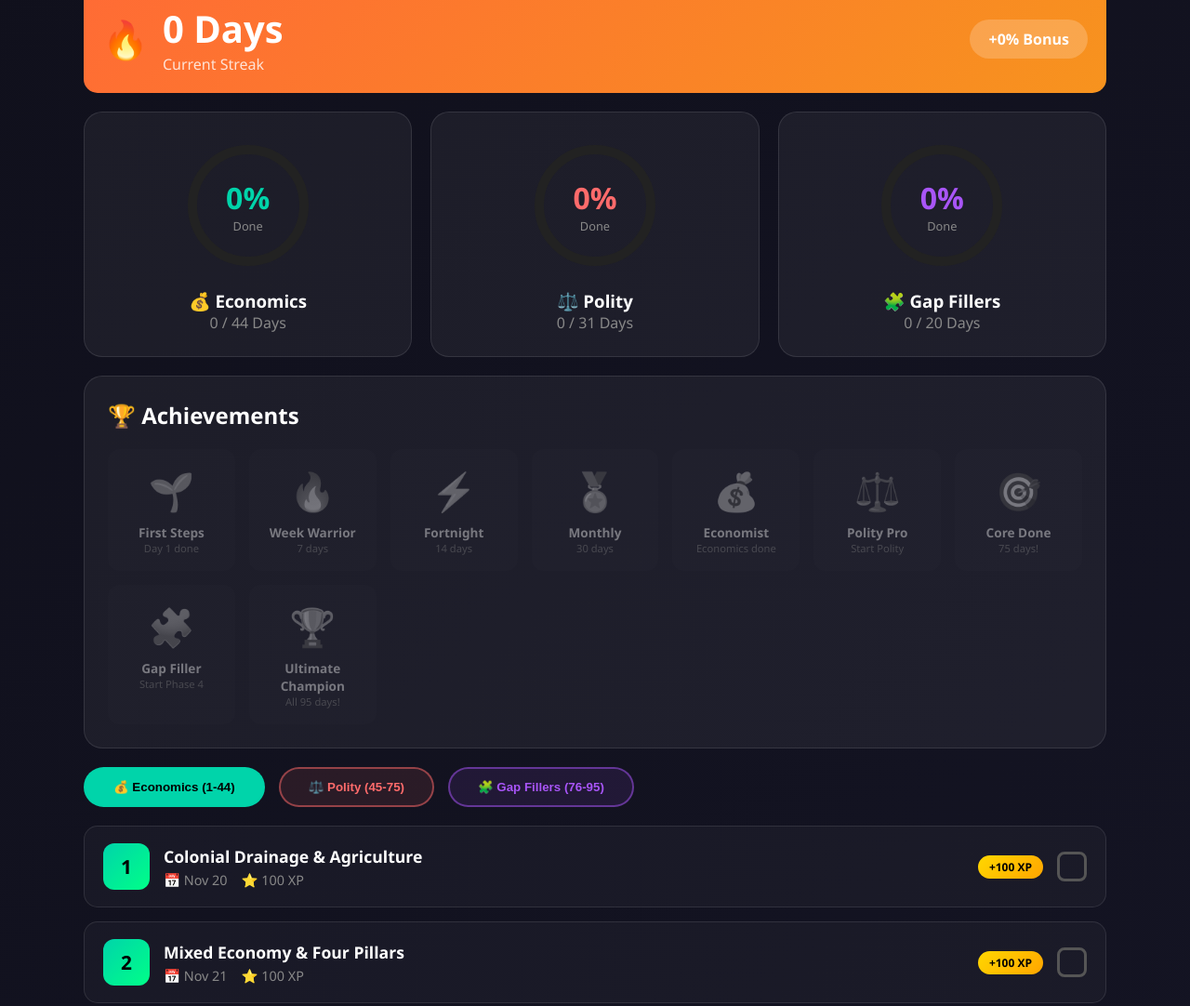
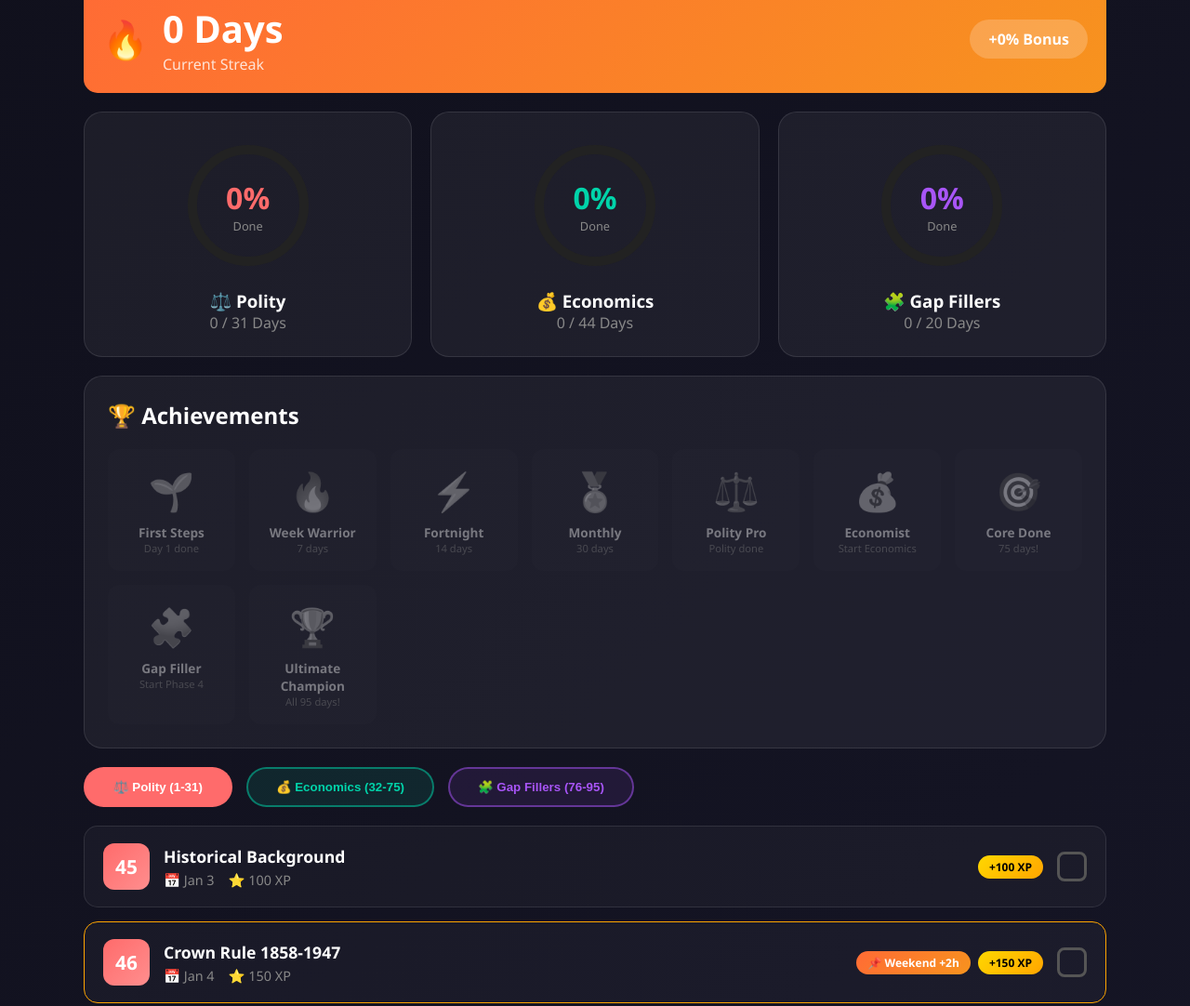
Before and after one commit to Deepthi562/tracker-todo, a plain HTML site: page index.html in a window 1280 px wide. Shown: the part 848-1930 px from the top of the page at 93% size. Drawn offline with Linux system fonts and the light colour scheme.

Commit message:
Update index.html

```diff
--- a/index.html
+++ b/index.html
@@ -177,23 +177,23 @@ body{font-family:'Segoe UI',sans-serif;background:linear-gradient(135deg,#0f0f1a
 <div class="ring-container">
 <svg class="ring" width="150" height="150">
 <circle class="ring-bg" cx="75" cy="75" r="60"/>
+<circle class="ring-fill pol" id="polRing" cx="75" cy="75" r="60" stroke-dasharray="377" stroke-dashoffset="377"/>
+</svg>
+<div class="ring-text"><div class="ring-pct pol" id="polPct">0%</div><div style="color:#888;font-size:0.8em">Done</div></div>
+</div>
+<h3>⚖️ Polity</h3>
+<p style="color:#888"><span id="polDays">0</span> / 31 Days</p>
+</div>
+<div class="progress-card">
+<div class="ring-container">
+<svg class="ring" width="150" height="150">
+<circle class="ring-bg" cx="75" cy="75" r="60"/>
 <circle class="ring-fill eco" id="ecoRing" cx="75" cy="75" r="60" stroke-dasharray="377" stroke-dashoffset="377"/>
 </svg>
 <div class="ring-text"><div class="ring-pct eco" id="ecoPct">0%</div><div style="color:#888;font-size:0.8em">Done</div></div>
 </div>
 <h3>💰 Economics</h3>
 <p style="color:#888"><span id="ecoDays">0</span> / 44 Days</p>
-</div>
-<div class="progress-card">
-<div class="ring-container">
-<svg class="ring" width="150" height="150">
-<circle class="ring-bg" cx="75" cy="75" r="60"/>
-<circle class="ring-fill pol" id="polRing" cx="75" cy="75" r="60" stroke-dasharray="377" stroke-dashoffset="377"/>
-</svg>
-<div class="ring-text"><div class="ring-pct pol" id="polPct">0%</div><div style="color:#888;font-size:0.8em">Done</div></div>
-</div>
-<h3>⚖️ Polity</h3>
-<p style="color:#888"><span id="polDays">0</span> / 31 Days</p>
 </div>
 <div class="progress-card">
 <div class="ring-container">
@@ -214,8 +214,8 @@ body{font-family:'Segoe UI',sans-serif;background:linear-gradient(135deg,#0f0f1a
 </div>
 
 <div class="tabs">
-<button class="tab eco active" onclick="showTab('eco')">💰 Economics (1-44)</button>
-<button class="tab pol" onclick="showTab('pol')">⚖️ Polity (45-75)</button>
+<button class="tab pol active" onclick="showTab('pol')">⚖️ Polity (1-31)</button>
+<button class="tab eco" onclick="showTab('eco')">💰 Economics (32-75)</button>
 <button class="tab p4" onclick="showTab('p4')" style="border-color:rgba(168,85,247,0.5);color:#a855f7;background:rgba(168,85,247,0.1)">🧩 Gap Fillers (76-95)</button>
 </div>
 
@@ -246,7 +246,7 @@ const QUOTES=[
 "You've beaten 'I can't' before. You'll beat it again today."
 ];
 const RANKS=[{l:1,n:'Novice',x:0},{l:2,n:'Apprentice',x:100},{l:3,n:'Scholar',x:300},{l:4,n:'Dedicated',x:600},{l:5,n:'Expert',x:1000},{l:6,n:'Master',x:1500},{l:7,n:'Grandmaster',x:2200},{l:8,n:'Legend',x:3000},{l:9,n:'Champion',x:4000},{l:10,n:'UPSC Ready!',x:5500}];
-const ACHS=[{id:'d1',i:'🌱',n:'First Steps',d:'Day 1 done',r:1},{id:'w1',i:'🔥',n:'Week Warrior',d:'7 days',r:7},{id:'w2',i:'⚡',n:'Fortnight',d:'14 days',r:14},{id:'m1',i:'🏅',n:'Monthly',d:'30 days',r:30},{id:'eco',i:'💰',n:'Economist',d:'Economics done',r:44},{id:'pol',i:'⚖️',n:'Polity Pro',d:'Start Polity',r:45},{id:'core',i:'🎯',n:'Core Done',d:'75 days!',r:75},{id:'p4s',i:'🧩',n:'Gap Filler',d:'Start Phase 4',r:76},{id:'all',i:'🏆',n:'Ultimate Champion',d:'All 95 days!',r:95}];
+const ACHS=[{id:'d1',i:'🌱',n:'First Steps',d:'Day 1 done',r:1},{id:'w1',i:'🔥',n:'Week Warrior',d:'7 days',r:7},{id:'w2',i:'⚡',n:'Fortnight',d:'14 days',r:14},{id:'m1',i:'🏅',n:'Monthly',d:'30 days',r:30},{id:'pol',i:'⚖️',n:'Polity Pro',d:'Polity done',r:31},{id:'eco',i:'💰',n:'Economist',d:'Start Economics',r:32},{id:'core',i:'🎯',n:'Core Done',d:'75 days!',r:75},{id:'p4s',i:'🧩',n:'Gap Filler',d:'Start Phase 4',r:76},{id:'all',i:'🏆',n:'Ultimate Champion',d:'All 95 days!',r:95}];
 
 const DATA={eco:[
 {d:1,dt:'Nov 20',t:'Colonial Drainage & Agriculture',xp:100,wk:0,m:{s:'Class 11 NCERT',c:'Ch 1: Eve of Independence',tk:['Structure of colonial economy','Land revenue systems (Zamindari)','Commercialisation of agriculture','Ruin of handicrafts']},e:{tk:['Build 3-column table: Sector→Policy→Impact','Define Drain of Wealth in Term Bank']},hu:'This forms baseline for state-led planning in Ch 2'},
@@ -361,10 +361,10 @@ function getRank(l){return RANKS.find(r=>r.l===l)||RANKS[0]}
 function getStreak(){let s=0;for(let i=1;i<=95;i++){if(state.done[i])s++;else break}return s}
 
 function update(){
-const ecoDone=Object.keys(state.done).filter(k=>+k<=44&&state.done[k]).length;
-const polDone=Object.keys(state.done).filter(k=>+k>44&&+k<=75&&state.done[k]).length;
+const polDone=Object.keys(state.done).filter(k=>+k<=31&&state.done[k]).length;
+const ecoDone=Object.keys(state.done).filter(k=>+k>31&&+k<=75&&state.done[k]).length;
 const p4Done=Object.keys(state.done).filter(k=>+k>75&&+k<=95&&state.done[k]).length;
-const total=ecoDone+polDone+p4Done;
+const total=polDone+ecoDone+p4Done;
 const lvl=getLevel();
 const rank=getRank(lvl);
 const next=getRank(lvl+1)||{x:9999};
@@ -382,15 +382,15 @@ document.getElementById('xpFill').style.width=xpPct+'%';
 document.getElementById('lvlCircle').style.setProperty('--p',xpPct+'%');
 document.getElementById('streakNum').textContent=streak;
 document.getElementById('streakBonus').textContent='+'+(Math.min(streak*5,50))+'% Bonus';
+const polPct=Math.round((polDone/31)*100);
 const ecoPct=Math.round((ecoDone/44)*100);
-const polPct=Math.round((polDone/31)*100);
 const p4Pct=Math.round((p4Done/20)*100);
+document.getElementById('polPct').textContent=polPct+'%';
+document.getElementById('polDays').textContent=polDone;
+document.getElementById('polRing').style.strokeDashoffset=377-(377*polPct/100);
 document.getElementById('ecoPct').textContent=ecoPct+'%';
 document.getElementById('ecoDays').textContent=ecoDone;
 document.getElementById('ecoRing').style.strokeDashoffset=377-(377*ecoPct/100);
-document.getElementById('polPct').textContent=polPct+'%';
-document.getElementById('polDays').textContent=polDone;
-document.getElementById('polRing').style.strokeDashoffset=377-(377*polPct/100);
 document.getElementById('p4Pct').textContent=p4Pct+'%';
 document.getElementById('p4Days').textContent=p4Done;
 document.getElementById('p4Ring').style.strokeDashoffset=377-(377*p4Pct/100);
@@ -407,16 +407,16 @@ g.innerHTML+=`<div class="ach ${u?'unlocked':'locked'}"><div class="ach-icon">${
 
 function showTab(t){
 document.querySelectorAll('.tab').forEach(b=>b.classList.remove('active'));
-if(t==='eco') document.querySelector('.tab.eco').classList.add('active');
-else if(t==='pol') document.querySelector('.tab.pol').classList.add('active');
+if(t==='pol') document.querySelector('.tab.pol').classList.add('active');
+else if(t==='eco') document.querySelector('.tab.eco').classList.add('active');
 else document.querySelector('.tab.p4').classList.add('active');
 render(t);
 }
 
 function render(sub){
 const box=document.getElementById('daysBox');box.innerHTML='';
-const data=sub==='eco'?DATA.eco:(sub==='pol'?DATA.pol:DATA.phase4);
-const colorClass=sub==='eco'?'eco':(sub==='pol'?'pol':'p4');
+const data=sub==='pol'?DATA.pol:(sub==='eco'?DATA.eco:DATA.phase4);
+const colorClass=sub==='pol'?'pol':(sub==='eco'?'eco':'p4');
 data.forEach(day=>{
 const done=state.done[day.d];
 const wk=day.wk?'weekend':'';
@@ -472,7 +472,7 @@ state.done[d]=!state.done[d];
 if(state.done[d]){const bonus=1+(Math.min(getStreak()*5,50)/100);state.xp+=Math.round(xp*bonus)}
 else state.xp=Math.max(0,state.xp-xp);
 save();update();
-const tab=d<=44?'eco':(d<=75?'pol':'p4');
+const tab=d<=31?'pol':(d<=75?'eco':'p4');
 render(tab);
 }
 function markTask(id,el){
@@ -486,7 +486,7 @@ el.nextElementSibling.classList.toggle('checked');
 }
 }
 
-load();update();render('eco');showLastSaved();
+load();update();render('pol');showLastSaved();
 
 function exportData(){
 const data={...state,exportDate:new Date().toISOString(),version:'1.0'};
```
